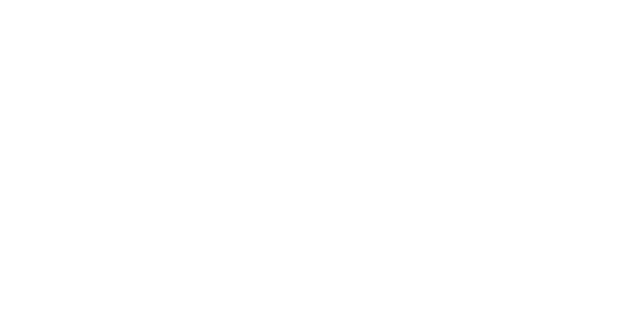
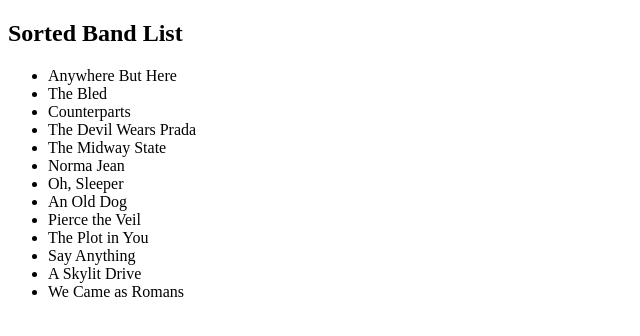
Before and after one commit to acciojob/sorting-articles-MrAhmed0702, a website: page main.html in a window 1280 px wide. Shown: the whole page, without its empty margins (0-640 px from the left). Drawn offline with Linux system fonts and the light colour scheme.

Commit message:
created a submission

```diff
--- a/main.html
+++ b/main.html
@@ -1,16 +1,13 @@
 <!DOCTYPE html>
+<html>
+<head>
+  <title>Alphabetical Article Sorter</title>
+  <link rel="stylesheet" href="styles.css">
+</head>
+<body>
+  <h2>Sorted Band List</h2>
+  <ul id="band"></ul>
 
-<html>
-
-<head>
-	<link rel="stylesheet" href="styles.css">
-</head>
-
-<body>
-	<!-- the entire body must be written by student -->
-    <script type="text/javascript" src="./script.js">
-</script>
-
+  <script type="text/javascript" src="./script.js"></script>
 </body>
-
 </html>
--- a/script.js
+++ b/script.js
@@ -1 +1,23 @@
 //your JS code here. If required.
+const bands = [
+  'The Plot in You', 'The Devil Wears Prada', 'Pierce the Veil', 'Norma Jean',
+  'The Bled', 'Say Anything', 'The Midway State', 'We Came as Romans',
+  'Counterparts', 'Oh, Sleeper', 'A Skylit Drive', 'Anywhere But Here', 'An Old Dog'
+];
+
+function stripArticle(name) {
+  return name.replace(/^(a |an |the )/i, '').trim();
+}
+
+const sortedBands = bands.sort((a, b) => {
+  const bandA = stripArticle(a).toLowerCase();
+  const bandB = stripArticle(b).toLowerCase();
+  return bandA.localeCompare(bandB);
+});
+
+const bandList = document.getElementById('band');
+sortedBands.forEach(band => {
+  const li = document.createElement('li');
+  li.textContent = band;
+  bandList.appendChild(li);
+});
```
